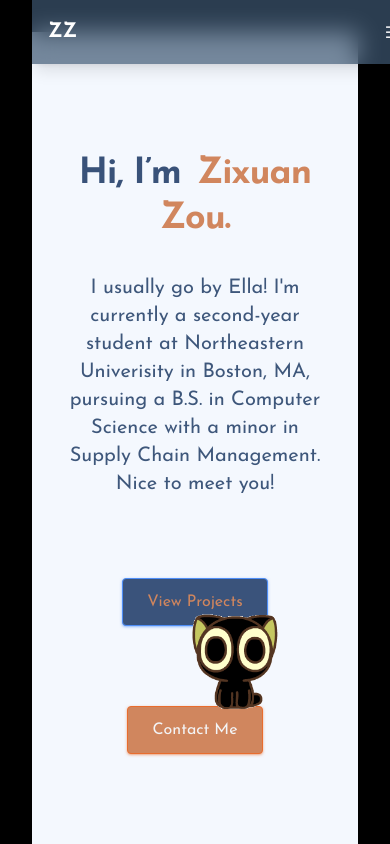
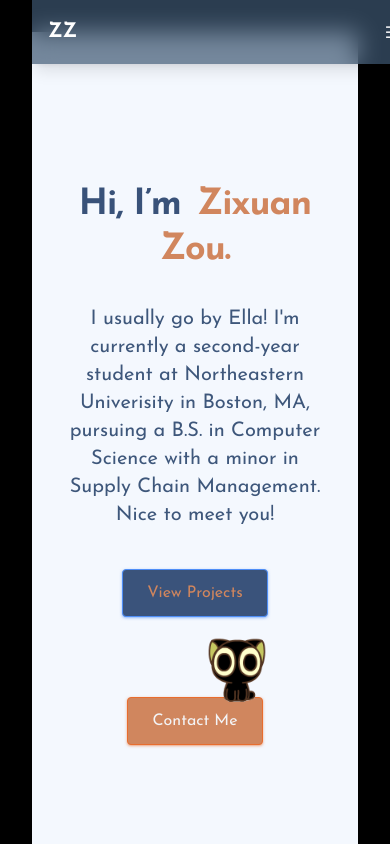
Before and after one commit to ezixuan27/ella_HOME, a React (Vite) app: page / in a window 390 px wide. Shown: the top 844 px of the page. Built offline with nearby package versions, Linux system fonts and the light colour scheme.

Commit message:
mobile layout

```diff
--- a/src/components/sections/Home.jsx
+++ b/src/components/sections/Home.jsx
@@ -6,7 +6,7 @@ export const Home = () => {
         className="min-h-screen max-w-full flex items-center justify-center relative mx-4 py-20"
     >
         <RevealOnScroll>
-            <div className="text-center max-w-full md:mx-auto z-10 px-4 mt-10 md:mt-45">
+            <div className="text-center max-w-full md:mx-auto z-10 px-4 mt-15 md:mt-45">
                 <h1 className="font-['Josefin_Sans',_sans-serif] font-bold tracking-tight leading-tight text-4xl md:text-7xl">
                     <span className="text-[#395279]">Hi, I’m</span>
                     <span className="text-[#d1865e] ml-4">Zixuan Zou.</span>
@@ -19,7 +19,7 @@ export const Home = () => {
                     with a minor in Supply Chain Management. Nice to meet you!
                 </p>
 
-                <div className="flex flex-col justify-center items-center space-y-20 py-20 md:flex-row md:space-x-20 md:space-y-0">
+                <div className="flex flex-col justify-center items-center space-y-20 py-10 md:py-20 md:flex-row md:space-x-20 md:space-y-0">
                     <a
                         href="#projects"
                         className="bg-[#3a537b] shadow-sm shadow-[#4E8EF7]/50 inline-flex items-center justify-center border border-[#4E8EF7] text-[#d0865e] px-6 rounded font-medium h-12
@@ -37,7 +37,7 @@ export const Home = () => {
                         </a>
                         <img src="小黑waving.gif"
                             alt="someGif"
-                            className="absolute -top-28 left-1/3 w-30 h-30 pointer-events-none select-none z-10"
+                            className="absolute -top-18 left-1/2 w-20 h-20 md:-top-28 md:left-1/3 md:w-30 md:h-30 pointer-events-none select-none z-10"
                         />
                     </div>
 
```
